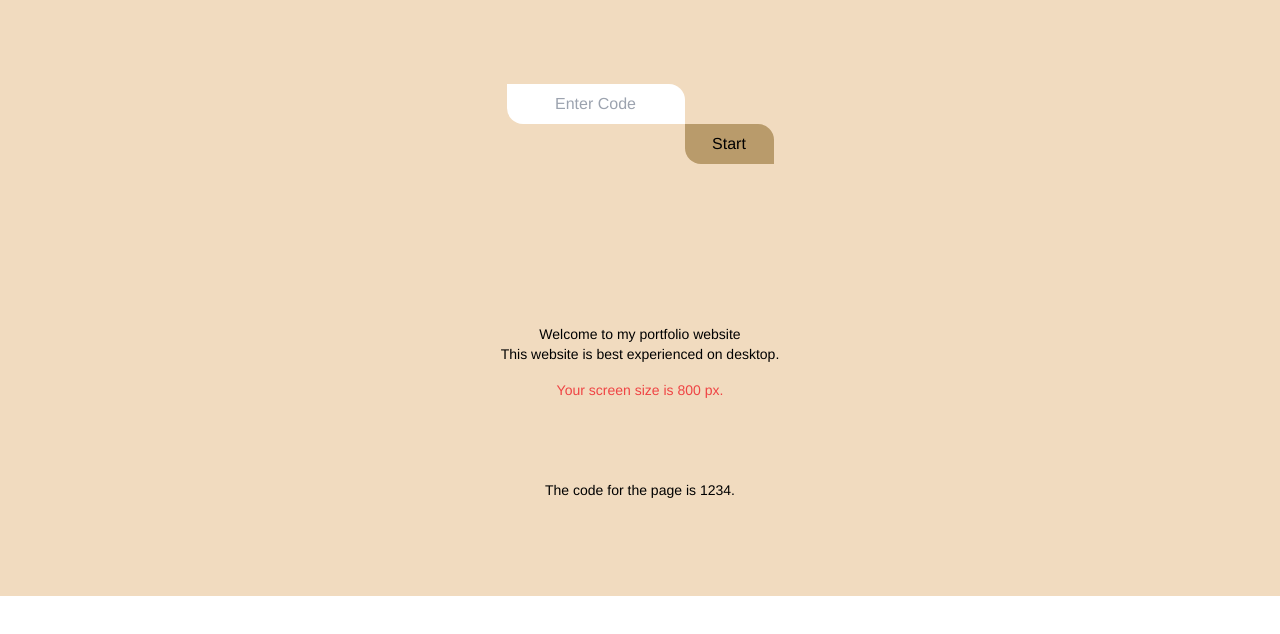
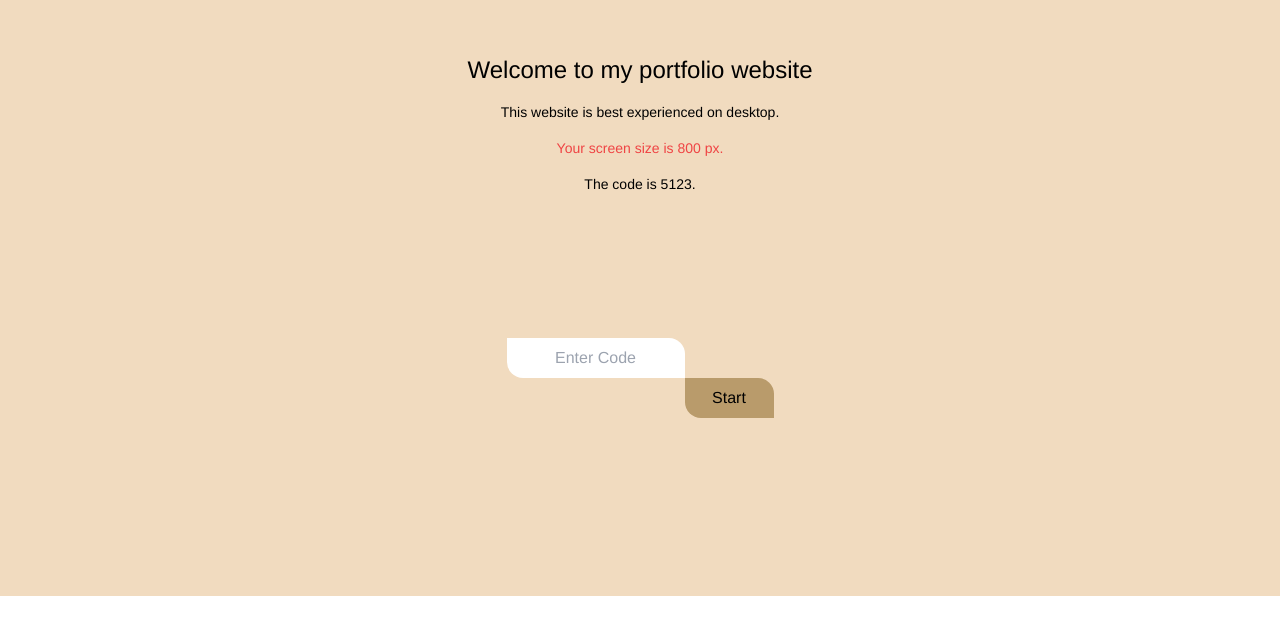
Before and after one commit to donrigoyeah/application, a Next.js app: page / in a window 1280 px wide. Shown: the part 204-838 px from the top of the page. After the commit the page ends 800 px from the top, so only its background shows below. Built offline with nearby package versions, Linux system fonts and the light colour scheme.

Commit message:
update idnex

```diff
--- a/pages/index.js
+++ b/pages/index.js
@@ -61,7 +61,7 @@ export default function Home() {
   const [codeAccepted, setCodeAccepted] = useState(false);
   const [showPage, setShowPage] = useState(false);
   const [screenWidth, setScreenWidth] = useState(0);
-  const code = '1234';
+  const code = '5123';
 
   useEffect(() => {
     if ('undefined' != typeof window) {
@@ -89,9 +89,31 @@ export default function Home() {
 
     return (
       <>
+ <div className='relative md:pt-20 text-center text-sm'>
+          <p className='text-2xl'>
+            Welcome to my portfolio website
+          </p>
+          <p className='text-xlp pt-4'>This website is best experienced on desktop.</p>
+          <p
+            className={classNames(' pt-4', {
+              'text-red-500': screenWidth < 1000,
+              'text-orange-500': screenWidth >= 1000 && screenWidth < 1450,
+              'text-green-500': screenWidth >= 1450,
+            })}
+          >
+            {screenWidth &&
+              'Your screen size is ' + screenWidth + ' px.'}
+          </p>
+          <p
+            className={classNames('pt-4')}
+          >
+            The code is 5123.
+          </p>
+        </div>
+
         <form
           onSubmit={handleSubmit}
-          className='grid grid-cols-3 justify-center items-center pt-16 md:pt-32 lg:pt-48'
+          className='grid grid-cols-3 justify-center items-center pt-12 md:pt-24 lg:pt-36'
         >
           <input
             type='text'
@@ -110,28 +132,6 @@ export default function Home() {
             Start
           </button>
         </form>
-        <div className='relative pt-40 text-center text-sm'>
-          <p>
-            Welcome to my portfolio website
-          </p>
-          <p>This website is best experienced on desktop.</p>
-          <p
-            className={classNames(' pt-4', {
-              'text-red-500': screenWidth < 1000,
-              'text-orange-500': screenWidth >= 1000 && screenWidth < 1450,
-              'text-green-500': screenWidth >= 1450,
-            })}
-          >
-            {screenWidth &&
-              screenWidth < 2000 &&
-              'Your screen size is ' + screenWidth + ' px.'}
-          </p>
-          <p
-            className={classNames('pt-20')}
-          >
-            The code for the page is 1234.
-          </p>
-        </div>
       </>
     );
   };
@@ -162,7 +162,7 @@ export default function Home() {
           className={classNames(
             'relative transition-opacity duration-[3s] bg-transparent',
             {
-              'opacity-0 h-0': !showPage,
+              'opacity-0 h-0 hidden': !showPage,
               'opacity-100 overflow-y-visible': showPage,
             }
           )}
@@ -752,7 +752,7 @@ export default function Home() {
                     <span className='flex flex-row '>
                       <Plus className='md:h-7 md:w-7 h-0 w-4 inline mr-2 absolute' />
                       <span className='md:pl-10 pl-1'>
-                        Excellent understanding of OOP C#
+                        Excellent understanding of OOP C# in Unity
                       </span>
                     </span>
                   </span>
@@ -760,8 +760,16 @@ export default function Home() {
                     <span className='flex flex-row '>
                       <Plus className='md:h-7 md:w-7 h-0 w-4 inline mr-2 absolute' />
                       <span className='md:pl-10 pl-1'>
-                        Great Unity knowledge. Input Systems, Animation Controller, Scribtable
+                        Input Systems, Animation Controller, Scribtable
                         Objects, UI and Statesystems
+                      </span>
+                    </span>
+                  </span>
+                  <span className='block md:text-2xl text-basse pt-5'>
+                    <span className='flex flex-row '>
+                      <Plus className='md:h-7 md:w-7 h-0 w-4 inline mr-2 absolute' />
+                      <span className='md:pl-10 pl-1'>
+                        Basic understanding of VFX, Shader Graph and coded shaders
                       </span>
                     </span>
                   </span>
@@ -777,15 +785,7 @@ export default function Home() {
                     <span className='flex flex-row '>
                       <Plus className='md:h-7 md:w-7 h-0 w-4 inline mr-2 absolute' />
                       <span className='md:pl-10 pl-1'>
-                      Good knowledge of Go backends, Postgres database and Data analysis with Python and Anaconda
-                      </span>
-                    </span>
-                  </span>
-                  <span className='block md:text-2xl text-basse pt-5'>
-                    <span className='flex flex-row '>
-                      <Plus className='md:h-7 md:w-7 h-0 w-4 inline mr-2 absolute' />
-                      <span className='md:pl-10 pl-1'>
-                        Basic understanding of VFX, Shader Graph and coded shaders
+                      Good knowledge of Go backends with SQL and data analysis in Python and Anaconda
                       </span>
                     </span>
                   </span>
@@ -875,7 +875,7 @@ export default function Home() {
                   key={index}
                   id="game_filter"
                   className={classNames(
-                    'col-span-6 h-20 text-center text-3xl p-6 hover:text-2xl transition-all duration-500 font-bold',
+                    'col-span-6 h-20 text-center text-3xl p-6 hover:text-2xl transition-all duration-500 font-bold cursor-pointer',
                     {
                       'shadow-none': index === 0,
                       'bg-fourth ': index === 0 || index === 3,
@@ -935,7 +935,7 @@ export default function Home() {
                 <a
                   key={index}
                   className={classNames(
-                    'flex h-20 text-center justify-center items-center py-auto md:text-2xl text-base font-bold md:p-6 hover:text-xl transition-all duration-500 md:shadow-left',
+                    'flex h-20 text-center justify-center items-center py-auto md:text-2xl text-base font-bold md:p-6 hover:text-xl transition-all duration-500 md:shadow-left cursor-pointer',
                     {
                       'md:col-span-2 col-span-4': filteredGames.length == 6,
                       'col-span-3': filteredGames.length == 4,
@@ -1173,7 +1173,7 @@ export default function Home() {
                 </div>
               </div>
             </div>
-            <a className='col-span-12 pt-4 underline text-center w-full  md:hidden inline-block' href='#game_filter'>Jump up to all games</a>
+            <a className='col-span-12 pt-4 underline text-center w-full cursor-pointer md:hidden inline-block' href='#game_filter'>Jump up to all games</a>
           </div>
           <div className='grid grid-cols-12 bg-primary' ref={ref5}>
             <div
@@ -1394,11 +1394,11 @@ const gameProjects = [
         title: 'Cubit',
         subtitle: '3D Puzzler',
         describtion:
-          'Going back to original "Mobile Dungeon" concept, but focusing on non-mobil multiplayer with an unique concept of interaction, gameplay mechanics and overall game experience. As a spirit summoned into a mask by a distinct wizzard faction, you resurrect a body in a graveyard and fight your way through the outskirts forward to the central tower. The lands are cut off, that only you and the spirits of the other factions can pass through the magic barrier and try to be the first reaching the top of the mysterious tower.',
-        goal: 'Provide an unique mulitplayer experience with a deep combat system, a motivating sense of progression and a interesting lore.',
-        duration: '-',
+          'Cubit is a 3D Puzzler, where the player can tilt a large cube and with that move the small cubit on its surface. It is not physics-based, but instead includes stable game state that does the calculation. The game includes a "normal" quest mode, where in 40 small levels new hazards and intricated new blocks are added. Next is the rush mode, where you have to clear as many levels as possible in a fixed time duration, with ever increasing difficulty of the generated levels. Lastly is the level-editor, where players can create their own maps and share them as json files.',
+        goal: 'Recreate the mechanic of tilting the big cubit that results in the correct movement of the cubit. The transition between faces should be fluid and correct. An integration to a server, where people can sent their own levels that can be fetched from within the game would be amazing.',
+        duration: '3 Month',
         ownRating: 5,
-        conclusion: 'Lets Go ...',
+        conclusion: 'Very complicated mechanics. Rotation can be unforgiving and intransparent. Refactoring this would be wise...',
         images: [
           '/assets/images/games/cubit1.png',
           '/assets/images/games/cubit2.png',
@@ -1408,13 +1408,13 @@ const gameProjects = [
       },
       {
         title: 'Democracy',
-        subtitle: '3rd Person Rougelike Online Action Adventures',
+        subtitle: 'Strategy game',
         describtion:
-          'Going back to original "Mobile Dungeon" concept, but focusing on non-mobil multiplayer with an unique concept of interaction, gameplay mechanics and overall game experience. As a spirit summoned into a mask by a distinct wizzard faction, you resurrect a body in a graveyard and fight your way through the outskirts forward to the central tower. The lands are cut off, that only you and the spirits of the other factions can pass through the magic barrier and try to be the first reaching the top of the mysterious tower.',
-        goal: 'Provide an unique mulitplayer experience with a deep combat system, a motivating sense of progression and a interesting lore.',
-        duration: '-',
+          'This game was created during the 2024 Demographic Game Jam. You play as the leader of a population of 100 people and your goal is to be reelected for the next term. The population can be analysed on their political ideas, gender, age, religion and their attitude towards the player. In a round you have to answer a certain amount of questions regarding hot topics and see how it affects your liking. The catch; the happier the people are, the less likely they are going to vote. Can you balance the system?',
+        goal: 'Create a fun contribution to the demographic game jam.',
+        duration: '2 Days',
         ownRating: 5,
-        conclusion: 'Lets Go ...',
+        conclusion: 'I pitched my idea to the jam participants and found some people who liked it and joined me on this. Fun, fun & fun.',
         images: [
           '/assets/images/games/democray1.png',
           '/assets/images/games/democracy2.png',
@@ -1426,11 +1426,11 @@ const gameProjects = [
         title: 'Onio',
         subtitle: '3rd Person Exploration Adventures',
         describtion:
-          'Going back to original "Mobile Dungeon" concept, but focusing on non-mobil multiplayer with an unique concept of interaction, gameplay mechanics and overall game experience. As a spirit summoned into a mask by a distinct wizzard faction, you resurrect a body in a graveyard and fight your way through the outskirts forward to the central tower. The lands are cut off, that only you and the spirits of the other factions can pass through the magic barrier and try to be the first reaching the top of the mysterious tower.',
-        goal: 'Provide an unique mulitplayer experience with a deep combat system, a motivating sense of progression and a interesting lore.',
-        duration: '-',
+          'There is a loud noise with a bright flash of light and the game starts. In this 3rd person action adventure, you can explore the world of Onio. The world is captured in a layer between to spheres, that are constantly growing and pushing platforms with houses and their inhabitants apart from each other. Sometimes there are glowing lights flying towards the center, resulting in a earthquake and changing the plants and organisms in the players layer. But the question is what is towards the center, and even more interesting, what is outside? ',
+        goal: 'Create a continous evolving world, interesting story and fun gameplay.',
+        duration: '2 Month',
         ownRating: 5,
-        conclusion: 'Lets Go ...',
+        conclusion: 'During the second collaborative project at CGL we had the ',
         images: [
           '/assets/images/games/Onio1.png',
           '/assets/images/games/Onio2.png',
```
